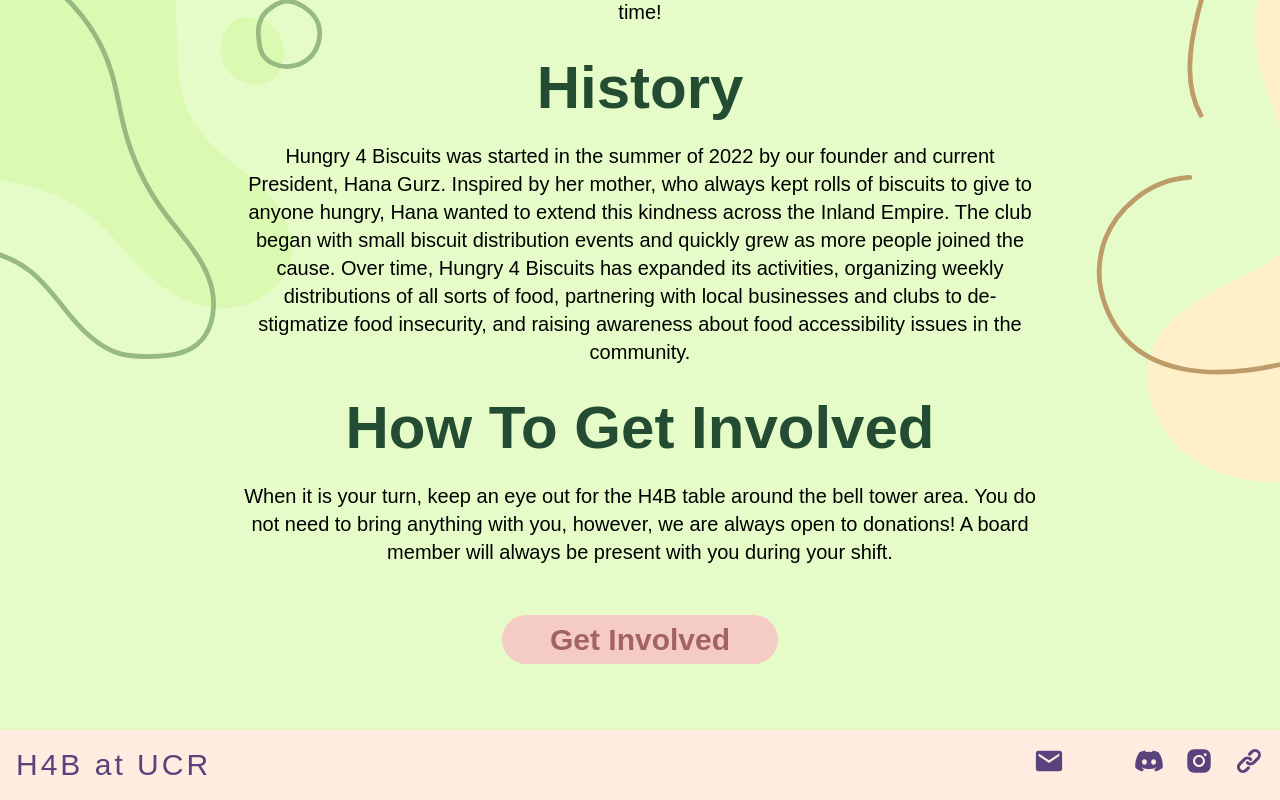
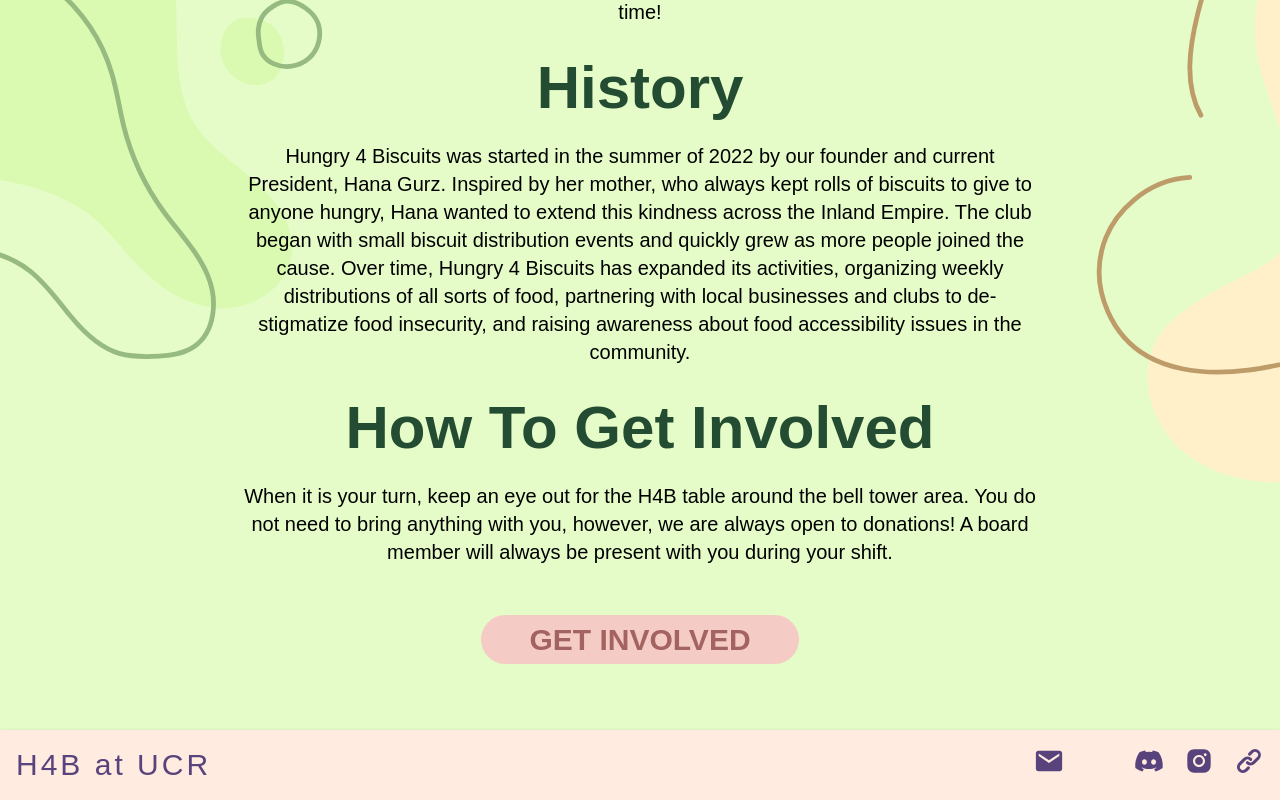
Before and after one commit to acm-ucr/h4b-website, a Next.js app: page /about in a window 1280 px wide. Shown: the part 1288-2088 px from the top of the page. Built offline with nearby package versions, Linux system fonts and the light colour scheme; some icons are missing; a web font is replaced by a local one; what tailwindcss-animated would draw is missing.

Commit message:
fix button label

```diff
--- a/src/app/about/page.js
+++ b/src/app/about/page.js
@@ -37,7 +37,7 @@ const Page = () => {
         })}
       </div>
       <div className="flex justify-center w-full -mt-4 mb-8">
-        <Button text="Get Involved" link="/involve" />
+        <Button text="GET INVOLVED" link="/involve" />
       </div>
     </div>
   );
```
